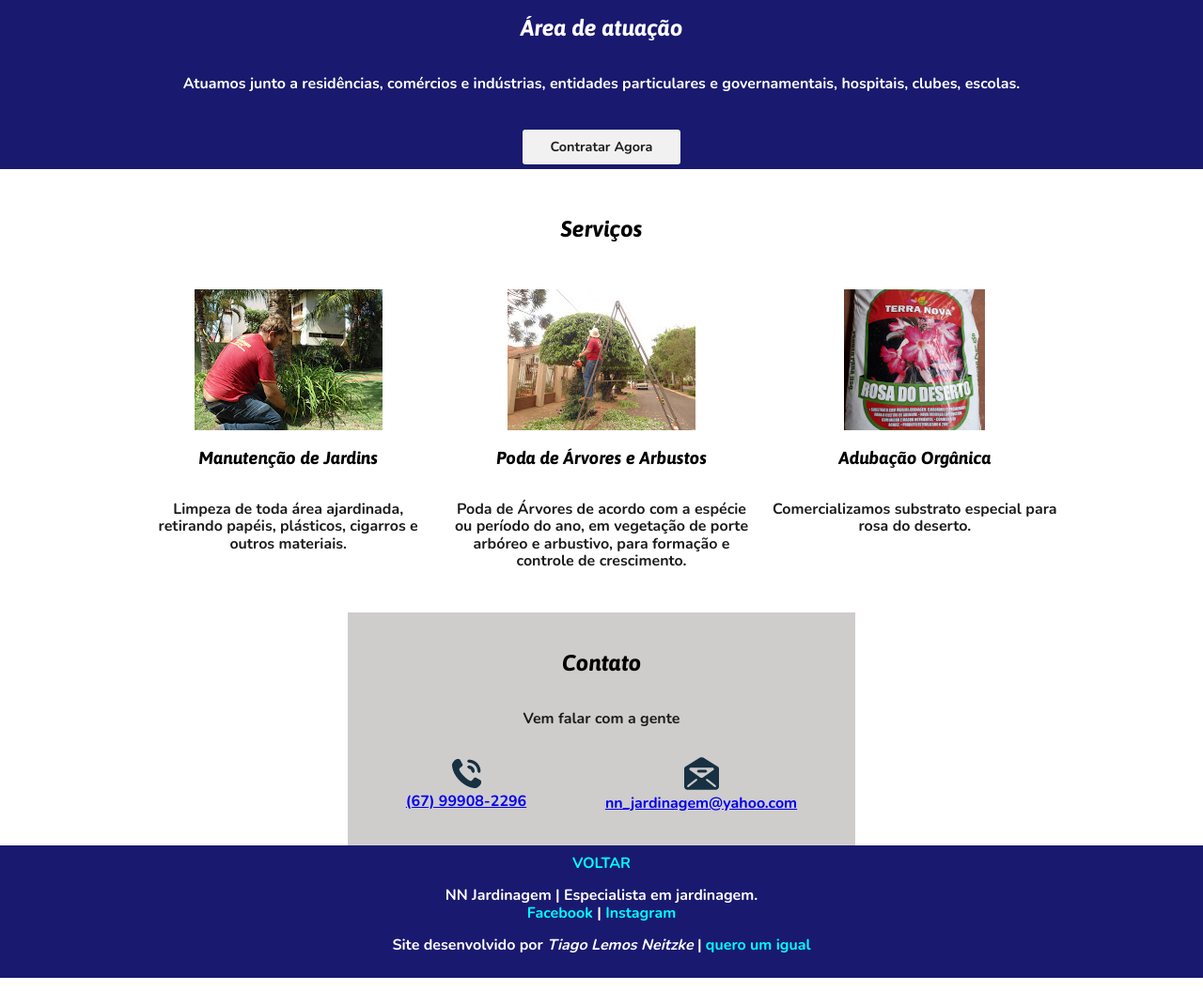
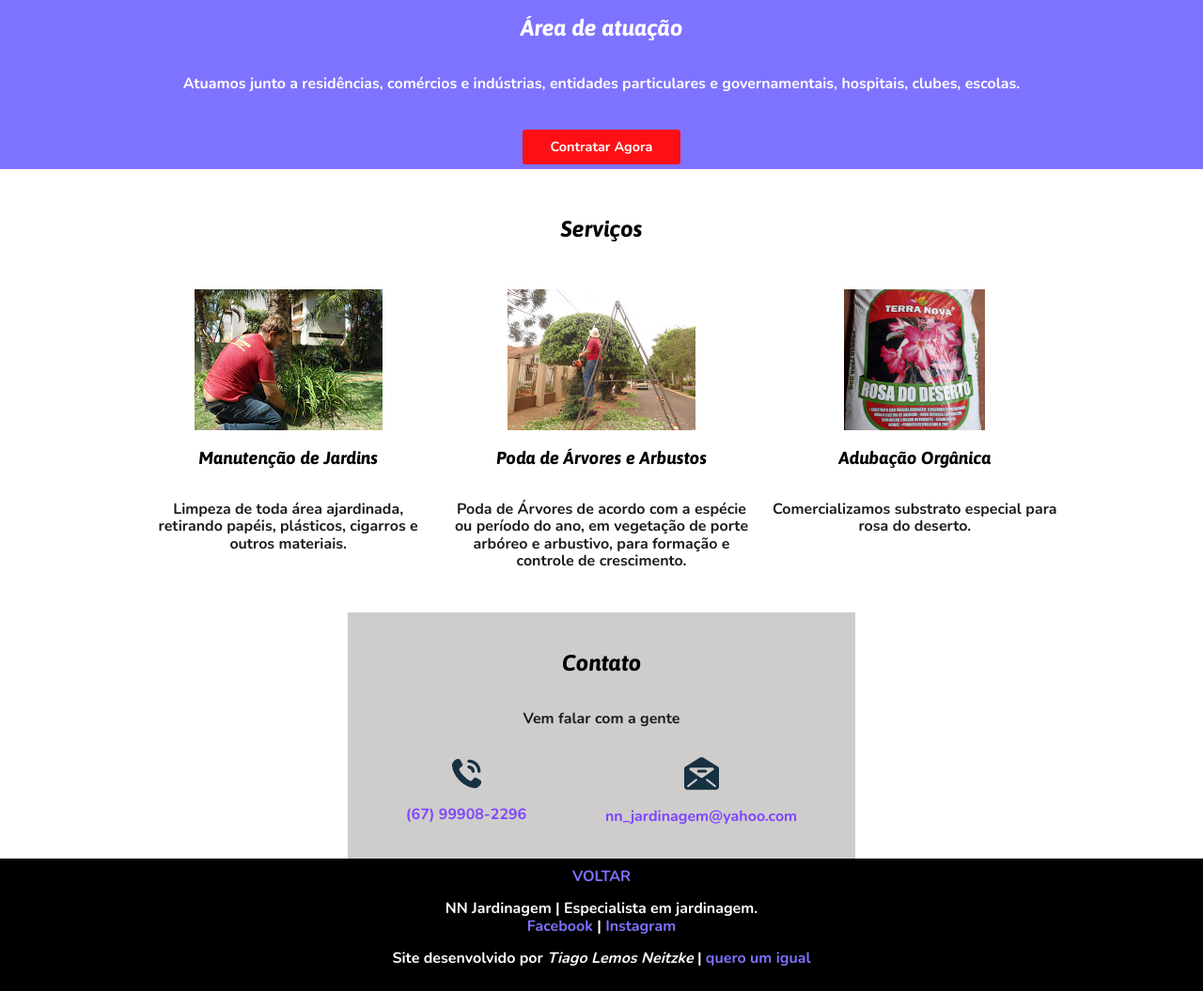
Before and after one commit to TiagoLemosNeitzke/NNJardinagem, a plain HTML site: page index.html in a window 1280 px wide. Shown: the part 740-1795 px from the top of the page at 94% size. Drawn offline with nearby package versions, Linux system fonts and the light colour scheme.

Commit message:
alterações nas cores

```diff
--- a/css/style.css
+++ b/css/style.css
@@ -12,7 +12,7 @@ h1, h2, h3 {
     color: #FFFFFF;
     text-decoration: none;
     padding: 10px 30px;
-    background-color: #191970;
+    background-color: #fd1015;
     font-size: .9em;
     border-radius: 3px;
 }
@@ -23,7 +23,7 @@ nav {
     display: flex;
     flex-direction: column;
     align-items: center;
-    background-color: #191970;
+    background-color: #7e73ff;
 }
 
 nav > a {
@@ -105,7 +105,7 @@ header p {
     align-items: center;
     text-align: center;
     padding: 30px 20px 50px 20px;
-    background-color: #191970;
+    background-color:#7e73ff;
     color: #FFFFFF;
 }
 
@@ -119,8 +119,8 @@ header p {
 }
 
 #sobre .botao {
-    background-color: #f1f1f1;
-    color: #1c1c1c;
+    background-color: #fd1015;
+    color: #ffffff;
 }
 
 /* serviços */
@@ -153,6 +153,19 @@ header p {
 
 #contato h2 {
     color: #000000;
+}
+
+#contato div a {
+    display: flex;
+    flex-direction: column;
+    align-items: center;
+    text-decoration: none;
+    color: #7e43ff;
+}
+
+#contato div a:hover {
+    text-decoration: none;
+    color: #fd1015;
 }
 
 /** formatação formulário **/
@@ -222,13 +235,18 @@ input[type=reset] {
 footer {
     text-align: center;
     padding: 10px;
-    background-color: #191970;
+    background-color: #000000;
     color: #FFFFFF;
 }
 
 footer a {
     text-decoration: none;
-    color: #00FFFF;
+    color: #7e73ff;
+}
+
+footer a:hover {
+    text-decoration: none;
+    color: #fd1015;
 }
 
 /* media query */
```
